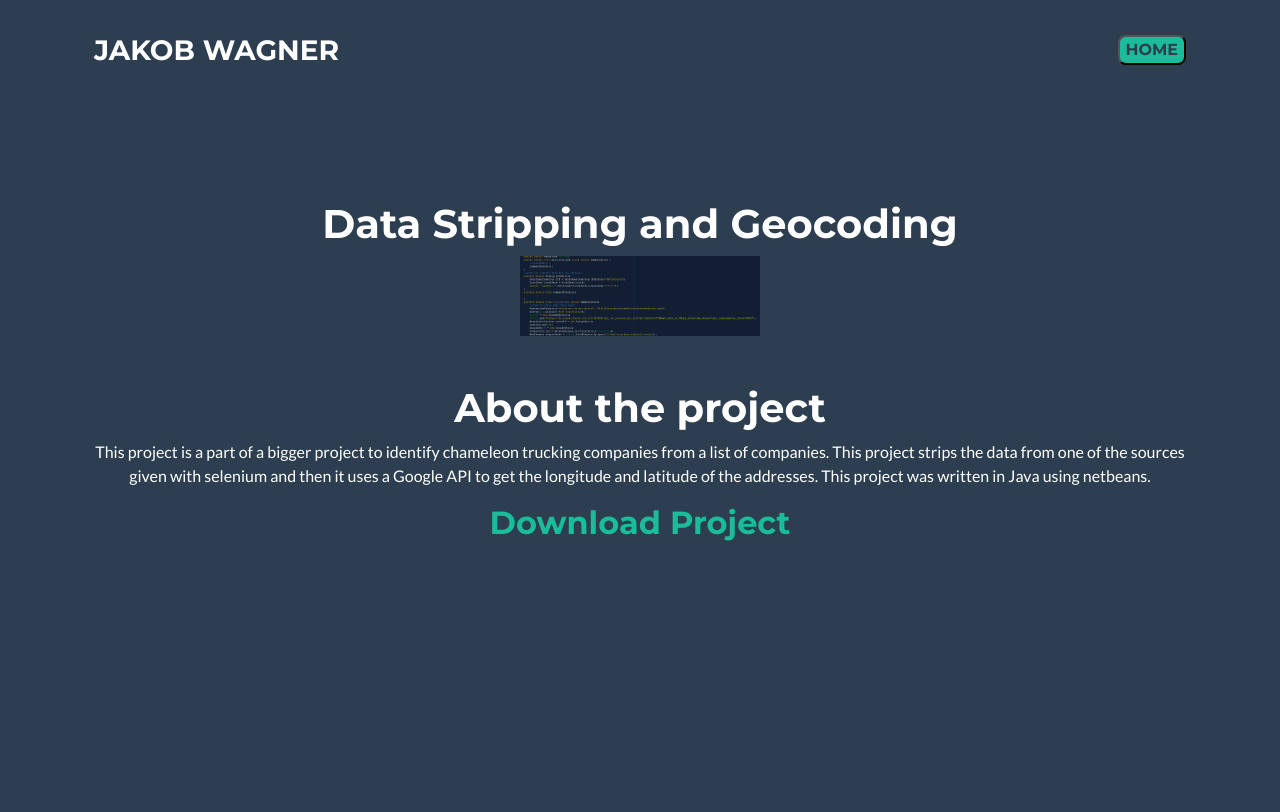
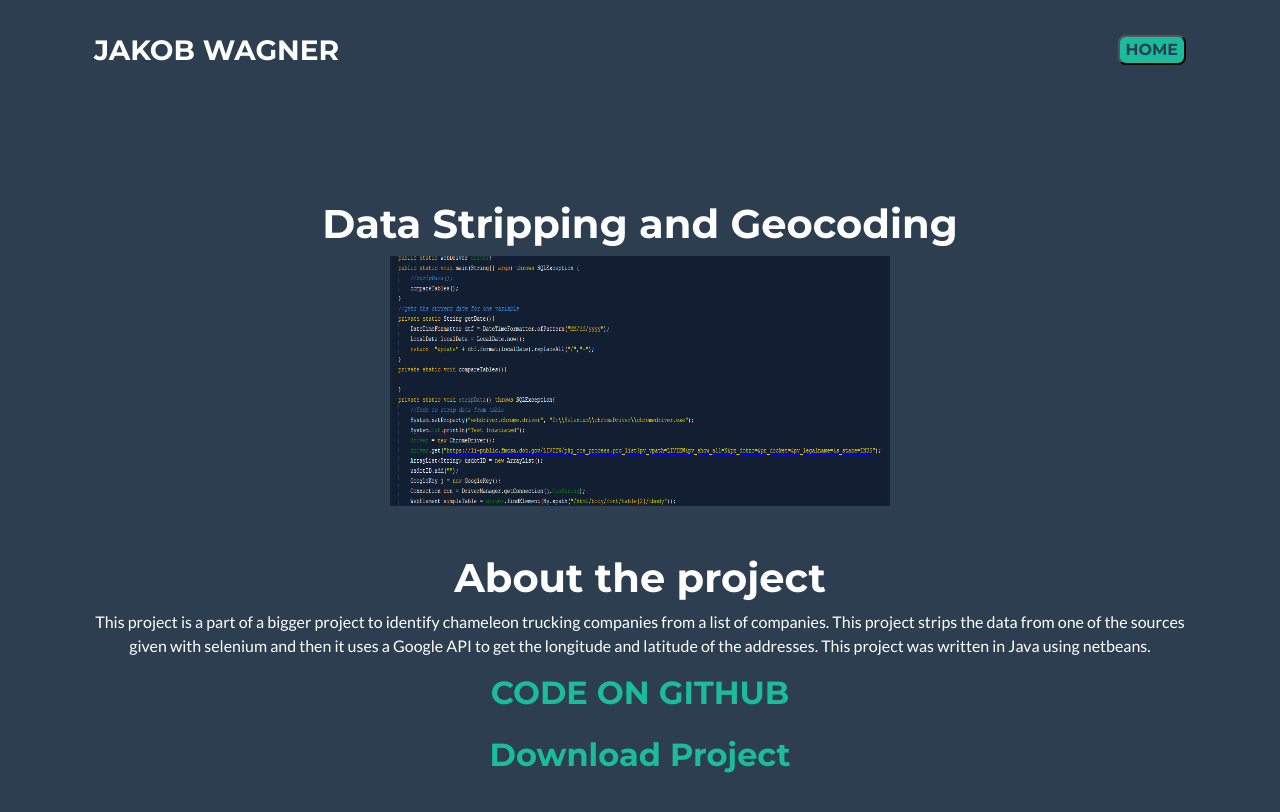
Before and after one commit to Bluedragon271999/Bluedragon271999.github.io, a plain HTML site: page Geocode.html in a window 1280 px wide. Drawn offline with Linux system fonts and the light colour scheme.

Commit message:
added links to github

```diff
--- a/Geocode.html
+++ b/Geocode.html
@@ -19,19 +19,23 @@
 <body id="page-top" class="bg-secondary">
     <nav class="navbar navbar-expand-lg bg-secondary text-uppercase fixed-top" id="mainNav">
         <div class="container">
-            <a class="navbar-brand js-scroll-trigger" href="index.html">Jakob Wagner</a><a href="index.html"><button class="text-uppercase font-weight-bold bg-primary text-secondary rounded" type="button"aria-controls="navbarResponsive" aria-expanded="false" aria-label="Toggle navigation">Home</button></a>
+            <a class="navbar-brand js-scroll-trigger" href="index.html">Jakob Wagner</a><a href="index.html"><button class="text-uppercase font-weight-bold bg-primary text-secondary rounded" type="button" aria-controls="navbarResponsive" aria-expanded="false" aria-label="Toggle navigation">Home</button></a>
         </div>
     </nav>
     <header class="masthead bg-secondary text-white text-center">
         <h1>Data Stripping and Geocoding</h1>
         <div class="container d-flex align-items-center flex-column text-white">
-            <img class="masthead-avatar mb-5 " src="assets/img/GeocodingCode.png" alt="" />
+            <img class="masthead-avatar mb-5 " src="assets/img/GeocodingCode.png" alt="" style="width:500px;height:250px;" />
             <h1 class="text-white">About the project</h1>
-            <p class="text-white">This project is a part of a bigger project to identify chameleon trucking companies from a list of companies.  This project strips the data from one of the sources given with selenium and then it uses a Google API to get the longitude and latitude of the addresses.  This project was written in Java using netbeans.  </p>
+            <p class="text-white">This project is a part of a bigger project to identify chameleon trucking companies from a list of companies. This project strips the data from one of the sources given with selenium and then it uses a Google API to get the longitude and latitude of the addresses. This project was written in Java using netbeans. </p>
+            <a href="https://github.com/Bluedragon271999/PortfolioProject" id="github" name="github">
+                <h2 class="text-uppercase mb-4">Code on Github</h2>
+            </a>
             <a href="/assets/Projects/GeocodingCode.zip" download>
                 <h2 class="text-primary">Download Project</h2>
             </a>
         </div>
     </header>
 </body>
+
 </html>
```
Also changed, not shown: Game.html (+4 -1 lines), index.html (+2 -2 lines).
